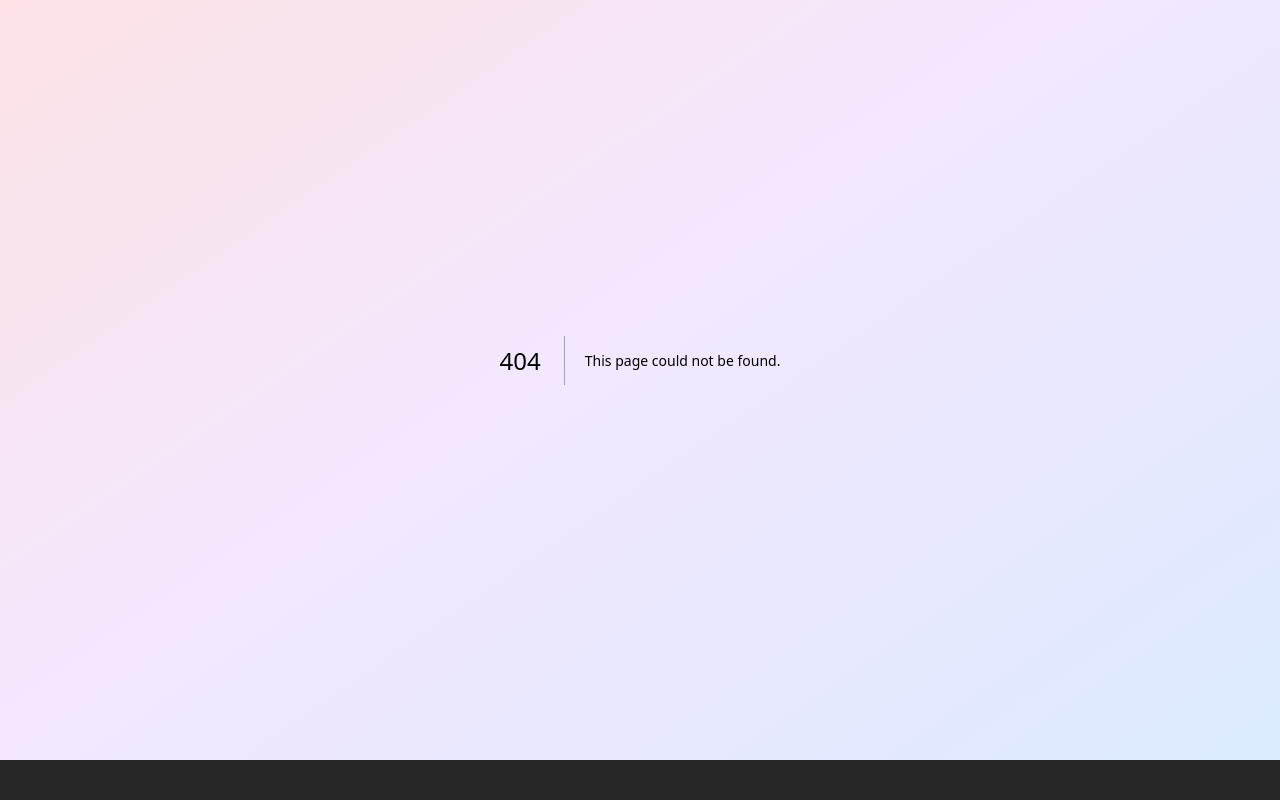
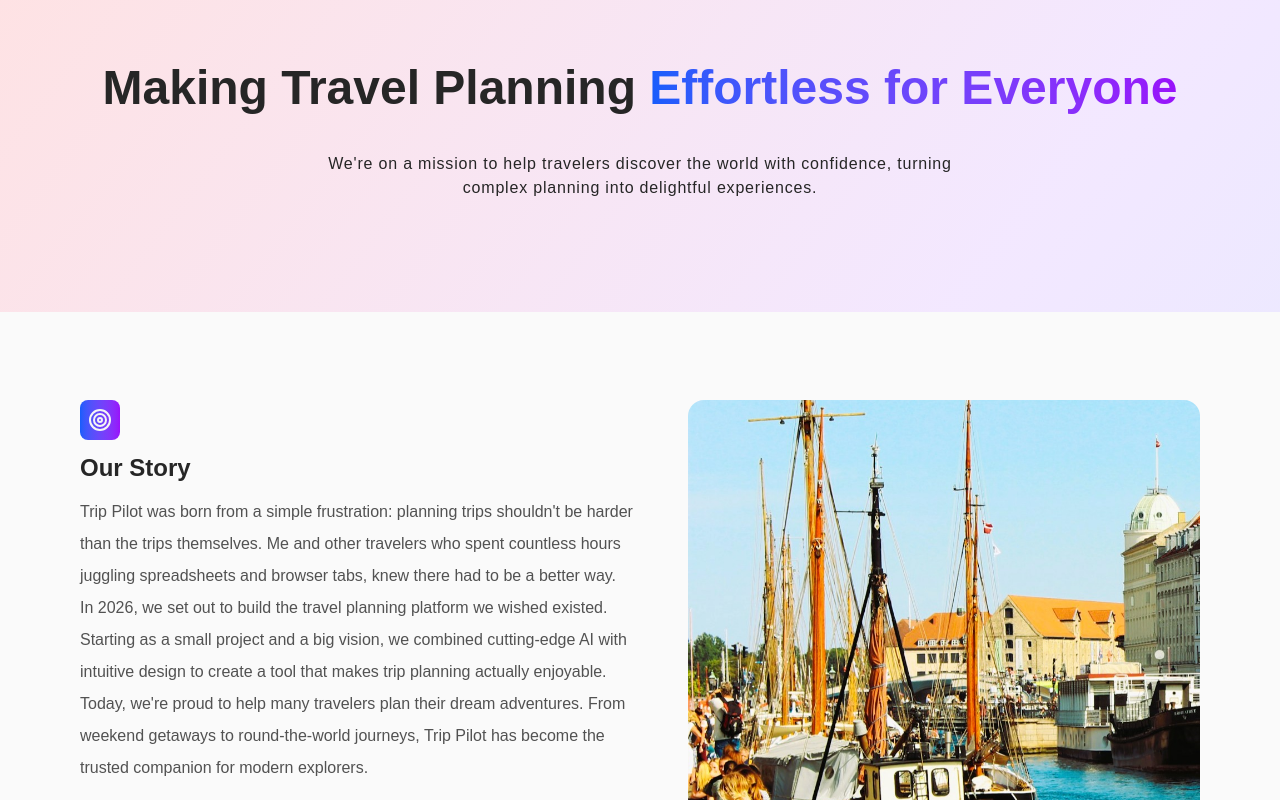
Before and after one commit to Rishabingh/trip-pilot, a Next.js app: page /about in a window 1280 px wide. Before the commit this address had no page. Shown: the part 120-920 px from the top of the page. Built offline with nearby package versions, Linux system fonts and the light colour scheme.

Commit message:
make about page

```diff
--- /dev/null
+++ b/app/about/components/AboutHero.tsx
@@ -0,0 +1,16 @@
+import React from 'react'
+
+const AboutHero = () => {
+  return (
+    <div className='py-22 flex flex-col justify-center items-center'>
+        <div className="font-bold text-5xl leading-20">
+          Making Travel Planning <span className="bg-linear-to-r from-blue-600 to-purple-600 bg-clip-text text-transparent">Effortless for Everyone</span>
+        </div>
+        <div className="py-6 tracking-wider text-wrap max-w-2xl text-center">
+          We&apos;re on a mission to help travelers discover the world with confidence, turning complex planning into delightful experiences.
+        </div>
+    </div>
+  )
+}
+
+export default AboutHero
--- /dev/null
+++ b/app/about/page.tsx
@@ -0,0 +1,51 @@
+import React from "react";
+import AboutHero from "./components/AboutHero";
+import { LuTarget } from "react-icons/lu";
+import Image from "next/image";
+import Stats from "@/components/Stats";
+import LowerCallToActionSection from "@/components/LowerCallToActionSection";
+
+const page = () => {
+  return (
+    <div>
+      <AboutHero />
+      <div className="bg-neutral-50 py-22 flex justify-center gap-8">
+        <div className="flex flex-col gap-3 max-w-xl">
+          <div className="bg-linear-to-r from-blue-600 to-purple-600 text-neutral-100 text-2xl py-2 rounded-lg w-10 flex justify-center">
+            <LuTarget />
+          </div>
+          <div className="text-2xl font-bold">Our Story</div>
+          <article className="text-neutral-600 leading-8">
+            Trip Pilot was born from a simple frustration: planning trips
+            shouldn&apos;t be harder than the trips themselves.
+            Me and other travelers who spent countless hours juggling spreadsheets and
+            browser tabs, knew there had to be a better way.
+            <br />
+            In 2026, we set out to build the travel planning platform we wished
+            existed. Starting as a small project and a big vision, we combined
+            cutting-edge AI with intuitive design to create a tool that makes
+            trip planning actually enjoyable.
+            <br />
+            Today, we&apos;re proud to help many travelers plan their
+            dream adventures. From weekend getaways to round-the-world journeys,
+            Trip Pilot has become the trusted companion for modern explorers.
+          </article>
+        </div>
+        <div>
+          <Image
+            src={"/travel.jpg"}
+            width={512}
+            height={480}
+            alt="travel destination image example"
+            className="w-lg h-120 object-cover rounded-2xl"
+          />
+        </div>
+      </div>
+
+      <Stats />
+      <LowerCallToActionSection />
+    </div>
+  );
+};
+
+export default page;
```
